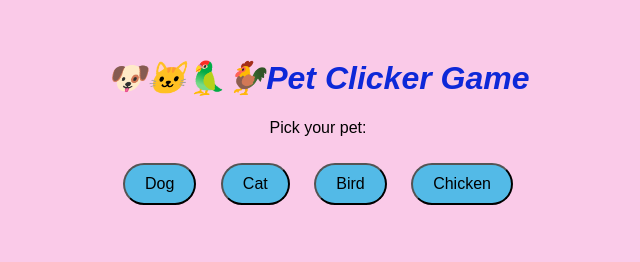
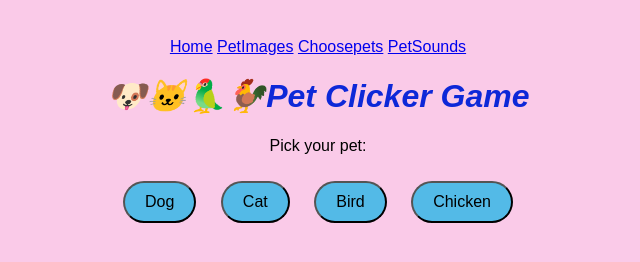
Before and after one commit to Thembeka1/OOP-PET-GAME, a plain HTML site: page index.html in a window 1280 px wide. Shown: the whole page, without its empty margins (322-962 px from the left). Drawn offline with Linux system fonts and the light colour scheme.

Commit message:
changes made

```diff
--- a/index.html
+++ b/index.html
@@ -7,7 +7,16 @@
 </head>
 <body>
 
+    <nav>
+       <a href="Home">Home</a>
+       <a href="PetImages">PetImages</a>
+      <a href="Choosepets">Choosepets</a>
+      <a href="PetSounds">PetSounds</a>
+
+      </nav>
+
   <h1>🐶🐱🦜🐓Pet Clicker Game</h1>
+
   <p>Pick your pet:</p>
   <button onclick="choosePet('dog')">Dog</button>
   <button onclick="choosePet('cat')">Cat</button>
```
